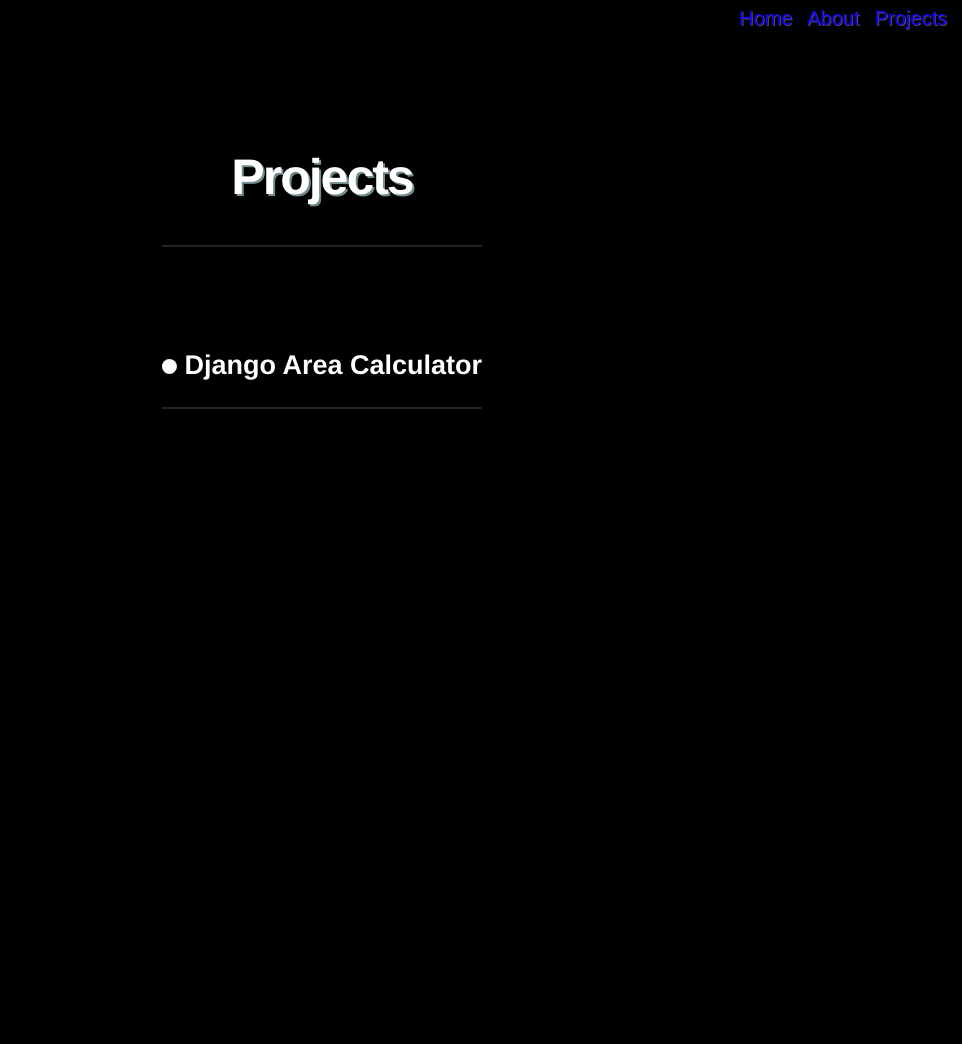
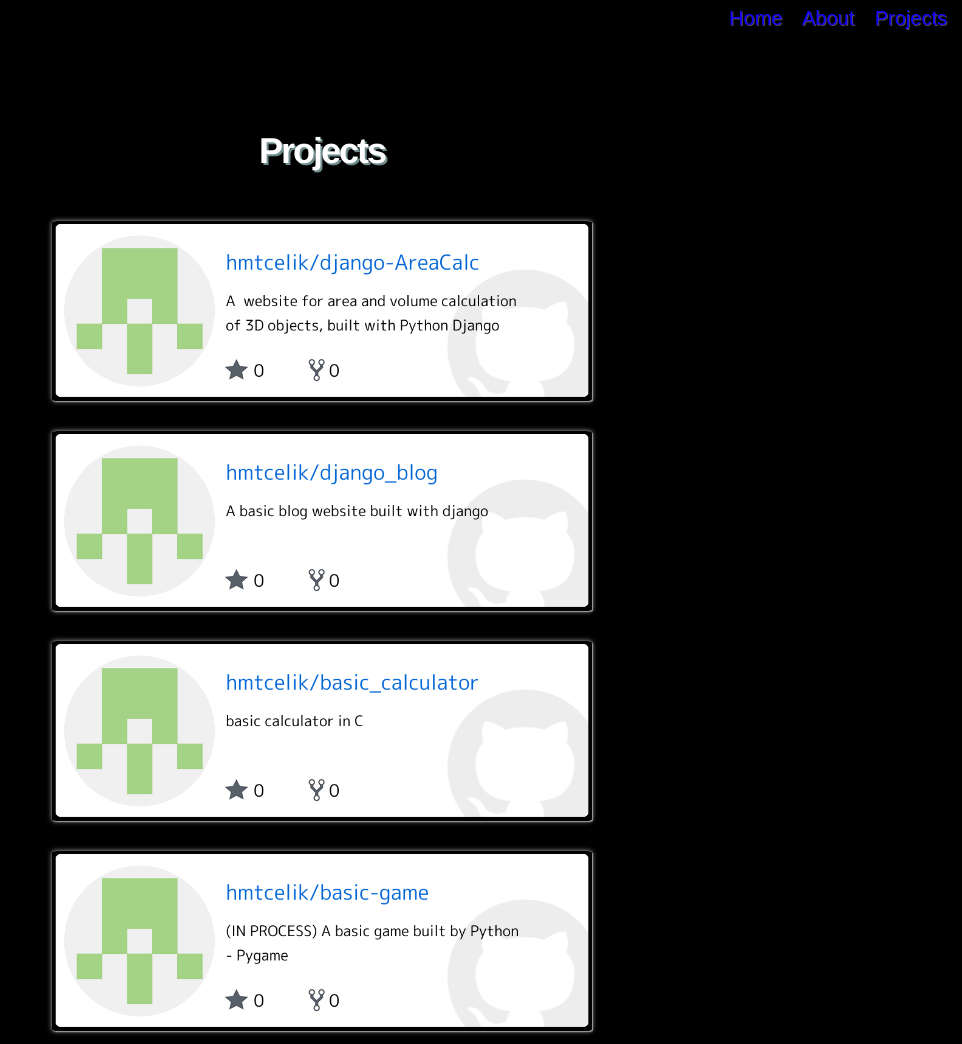
Before and after one commit to hmtcelik/jekyll-resume, a Jekyll site: the page built from projects.html, in a window 1280 px wide and 1044 px high. Shown: the whole window, without its empty margins (318-1280 px from the left). Built offline with Jekyll 4.4.1, drawn with Linux system fonts in a browser that asks for light colours.

Commit message:
add git-cards on project page

```diff
--- a/_layouts/default.html
+++ b/_layouts/default.html
@@ -11,7 +11,3 @@ layout: base
   {{ content }}
 </div>
 </div>
-
-<footer class="footer">
-  <p>abdulhamit celik</p>
-</footer>
--- a/_layouts/post.html
+++ b/_layouts/post.html
@@ -9,6 +9,7 @@ layout: base
 <h2>{{ page.title }}</h2>
 
 <div class="posts">
+
     {{ content }}
 <br>
     <a href="{{page.githublink}}" class="project-links" style="color: white;">Go to The Repostoriy on Github</a></h3>
--- a/_sass/main.scss
+++ b/_sass/main.scss
@@ -3,6 +3,7 @@ body{
   font: 16px "Helvetica Neue",Helvetica,Arial,sans-serif;
   color: rgb(185, 185, 185);
   font-size: 18px;
+  margin-top: 130px;
 }
 
 a:-webkit-any-link {
@@ -14,18 +15,20 @@ a:-webkit-any-link {
 h1{
   letter-spacing: -2px;
   text-shadow: 2px 2px #708c8d;
-
+  color: white;
 }
 
 h2{
   margin-top: 100px;
   color: white;
   text-align: center;
+
 }
 
 h3{
-  padding: 0;
+  padding: 12px;
   margin-top: 40px;
+  color:white;
 }
 
 .active-button {
@@ -49,6 +52,7 @@ h3{
 
 }
 
+
 .ppicture{
   width: 125px;
   height: 125px;
@@ -58,11 +62,12 @@ h3{
 .home-nav{
   font-size: 25px;
   font-family: Arial, Helvetica, sans-serif;
-  padding: 30px 15px;
+  padding: 35px 15px;
   margin: 0;
   text-shadow: 1px 1px #574c4c;
-  word-spacing: 40px;
+  word-spacing: 43px;
   color: rgb(17, 0, 255);
+  margin-top: 35px;
 }
 
 .home-nav a:hover{
@@ -79,13 +84,13 @@ h3{
   padding: 7px 15px;
   margin: 0;
   text-shadow: 1px 1px #574c4c;
-  word-spacing: 10px;
+  word-spacing: 15px;
   color: rgb(17, 0, 255);
 
 }
 
 .fa {
-  padding: 13px;
+  padding: 10px;
   font-size: 25px;
   width: 50px;
   text-align: center;
@@ -95,15 +100,13 @@ h3{
 .fa:hover {
   opacity: 0.7;
   color: rgb(17, 0, 255);
-
 }
 
 .about {
-  position: fixed;
-  left: 50%;
-  transform: translate(-50%);
-  margin-top: 100px;
   line-height: 1.4;
+  margin: 0 auto;
+  width: 50%;
+  max-width: 750px;
 }
 .about-text{
   border-top: 1px solid #222;
@@ -126,10 +129,18 @@ h3{
 
 }
 
-.posts{
-  position: relative;
-  padding: 12px;
-  margin-top: 20px;
-  margin-left: 20%;
-  margin-right: 5%;
+
+.projects{
+  margin-left: 15%;
+  margin-right: 15%;
 }
+
+.gitcard{
+  border-radius: 1%;
+  width: 480;
+  height: 180px;
+  margin-left: 10px;
+  margin-right: 10px;
+  margin-top: 25px;
+  box-shadow: 1px 1px 1px rgb(156, 156, 156), 0 0 5px rgb(175, 175, 175), 0 0 1px rgb(121, 121, 121);
+}
--- a/projects.html
+++ b/projects.html
@@ -1,10 +1,14 @@
 ---
-layout: about
-title: Projects
+layout: default
 ---
 
-{% for post in site.posts %}
-    <div class="about-text">
-        <h2><img src="/assets/img/arrow.png" style="border-radius: 50%;" alt="list" width="15px" height="15px"> <a href="{{ post.url }}" class="project-links   ">{{ post.title }}</a><br></h2>
-    </div>
-{% endfor %}
+
+
+<h1>Projects</h1>
+
+<div class="projects">
+    <a href="https://github.com/hmtcelik/django-AreaCalc" target="_blank"><img class="gitcard" src="/assets/img/gitcards/django-AreaCalc.png"></a>
+    <a href="https://github.com/hmtcelik/django_blog" target="_blank"><img class="gitcard" src="/assets/img/gitcards/django_blog.png"></a>
+    <a href="https://github.com/hmtcelik/basic_calculator" target="_blank"><img class="gitcard" src="/assets/img/gitcards/basic_calculator.png"></a>
+    <a href="https://github.com/hmtcelik/basic-game" target="_blank"><img class="gitcard" src="/assets/img/gitcards/basic-game.png"></a>
+</div>
```
Also changed, not shown: _posts/2022-01-14-Django-AreaCalc.md (deleted, +0 -25 lines), about.md (+3 -1 lines), _data/nav.yml (line endings or trailing spaces), assets/img/gitcards/basic-game.png (added), assets/img/gitcards/basic_calculator.png (added), assets/img/gitcards/django-AreaCalc.png (added), assets/img/gitcards/django_blog.png (added), 9 other files.
